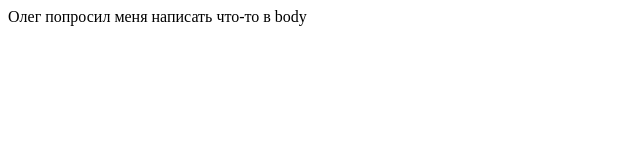
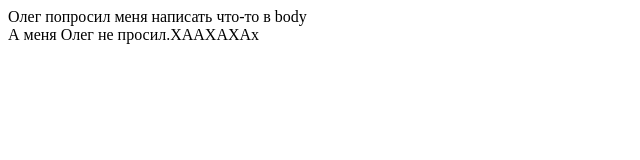
Before and after one commit to VadimVishna/VadimVishna.github.io, a plain HTML site: page index.html in a window 1280 px wide. Shown: the whole page, without its empty margins (0-640 px from the left). Drawn offline with Linux system fonts and the light colour scheme.

Commit message:
Add files via upload

```diff
--- a/index.html
+++ b/index.html
@@ -6,5 +6,6 @@
 </head>
 <body>
 <div>Олег попросил меня написать что-то в body</div>
+<div>А меня Олег не просил.ХААХАХАх</div>
 </body>
 </html>
```
